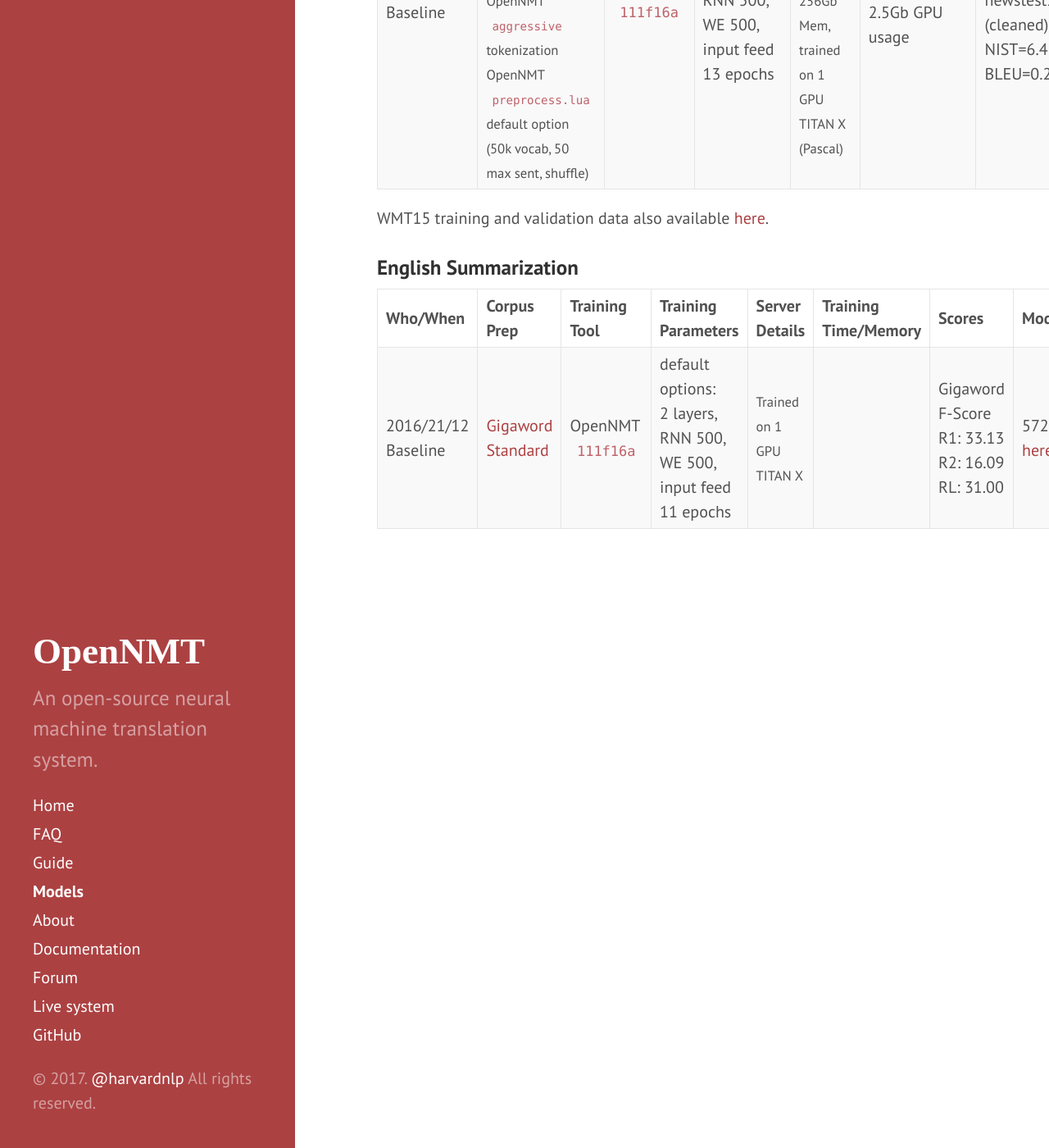
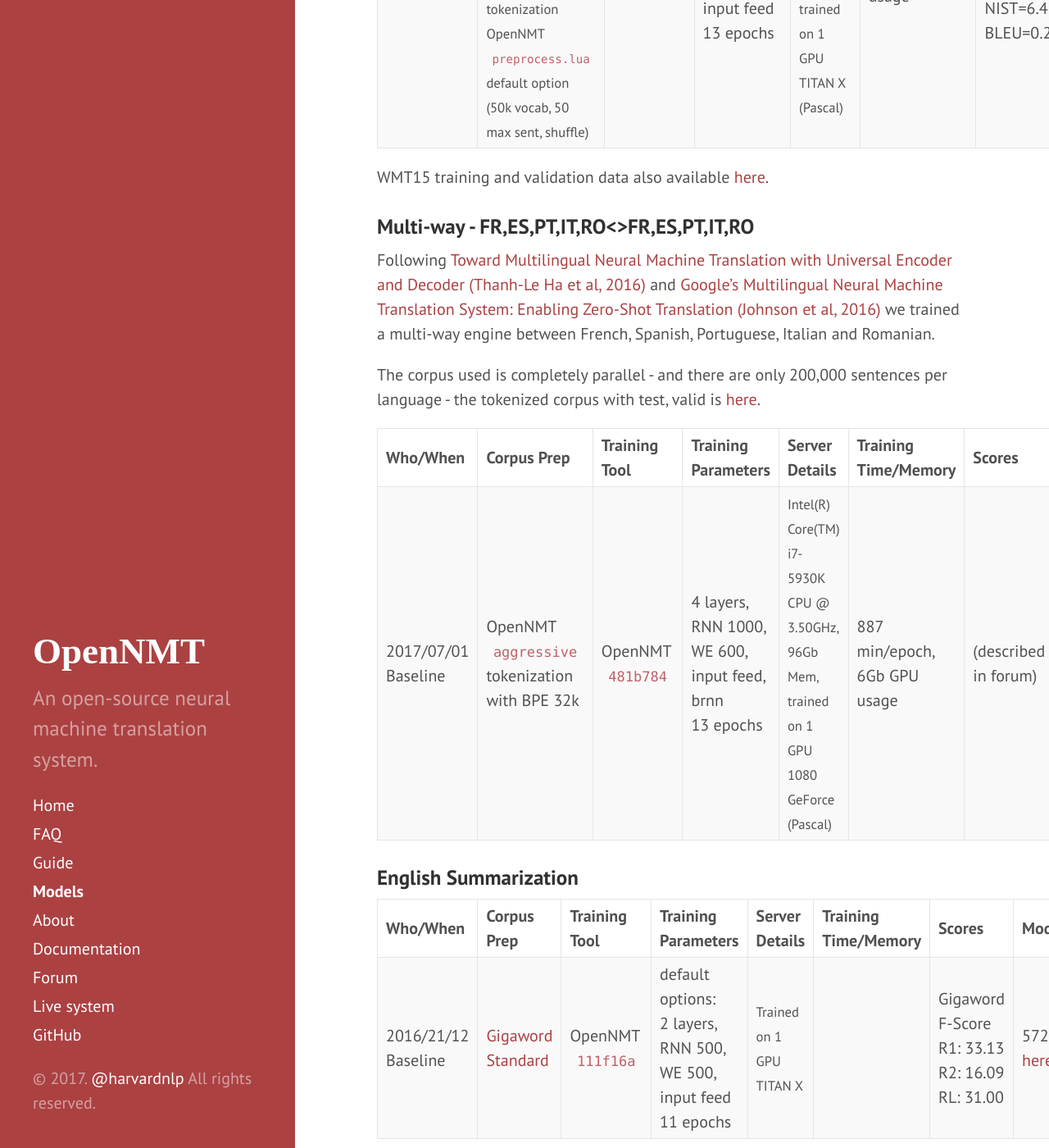
Before and after one commit to OpenNMT/opennmt.github.io, a Jekyll site: the page built from Models.md, in a window 1280 px wide and 1400 px high, scrolled down 1743 px. Shown: the whole window at 82% size. Built offline with Jekyll 4.4.1, drawn with Linux system fonts in a browser that asks for light colours; some of the changed text lies outside the part shown.

```diff
--- a/Models.md
+++ b/Models.md
@@ -9,13 +9,12 @@ order: 3
 
 Available models trained using OpenNMT
 
-* [English -> German](https://s3.amazonaws.com/opennmt-models/onmt_baseline_wmt15-all.en-de_epoch13_7.19.t7)
-* [German -> English](https://s3.amazonaws.com/opennmt-models/onmt_baseline_wmt15-all.de-en_epoch13_8.98.t7)
+* [English -> German](https://s3.amazonaws.com/opennmt-models/onmt_baseline_wmt15-all.en-de_epoch13_7.19_release.t7)
+* [German -> English](https://s3.amazonaws.com/opennmt-models/onmt_baseline_wmt15-all.de-en_epoch13_8.98_release.t7)
 * [English Summarization](https://s3.amazonaws.com/opennmt-models/sum_model_epoch11_14.62.t7)
-
+* [Multi-way - FR,ES,PT,IT,RO<>FR,ES,PT,IT,RO](https://s3.amazonaws.com/opennmt-models/onmt_esfritptro-4-1000-600_epoch13_3.12_release.t7)
 More models coming soon
 
-* FR,ES,PT,IT,RO<>FR,ES,PT,IT,RO
 * Ubuntu Dialogue Dataset
 * Syntactic Parsing
 * Image-to-Text
@@ -31,7 +30,7 @@ If you have a competitive model - please contact us at info@opennmt.net with nec
 
 | Who/When      | Corpus Prep     | Training Tool | Training Parameters | Server Details | Training Time/Memory | Scores | Model |
 |:------------- |:--------------- |:-------------|:-------------------|:---------------|:-------------|:------|:-----|
-| 2016/20/12<br>Baseline | [WMT15 - Translation Task](http://www.statmt.org/wmt15/translation-task.html)<br><small>+ Raw Europarl v7<br>+ Common Crawl<br>+ News Commentary v10<br>OpenNMT `aggressive` tokenization<br>OpenNMT `preprocess.lua` default option (50k vocab, 50 max sent, shuffle) | OpenNMT `111f16a` | default options:<br>2 layers, RNN 500, WE 500, input feed<br>13 epochs | <small>Intel(R) Core(TM) i7-6800K CPU @ 3.40GHz, 256Gb Mem, trained on 1 GPU TITAN X (Pascal) | 355 min/epoch, 2.5Gb GPU usage | valid newstest2013:<br>PPL: 7.19<br>newstest2014 (cleaned):<br>NIST=5.5376<br>BLEU=0.1702 | 692M [here](https://s3.amazonaws.com/opennmt-models/onmt_baseline_wmt15-all.en-de_epoch13_7.19.t7) |
+| 2016/20/12<br>Baseline | [WMT15 - Translation Task](http://www.statmt.org/wmt15/translation-task.html)<br><small>+ Raw Europarl v7<br>+ Common Crawl<br>+ News Commentary v10<br>OpenNMT `aggressive` tokenization<br>OpenNMT `preprocess.lua` default option (50k vocab, 50 max sent, shuffle) | OpenNMT `111f16a` | default options:<br>2 layers, RNN 500, WE 500, input feed<br>13 epochs | <small>Intel(R) Core(TM) i7-6800K CPU @ 3.40GHz, 256Gb Mem, trained on 1 GPU TITAN X (Pascal) | 355 min/epoch, 2.5Gb GPU usage | valid newstest2013:<br>PPL: 7.19<br>newstest2014 (cleaned):<br>NIST=5.5376<br>BLEU=0.1702 | 692M [here](https://s3.amazonaws.com/opennmt-models/onmt_baseline_wmt15-all.en-de_epoch13_7.19_release.t7) |
 
 WMT15 training and validation data also available [here](https://s3.amazonaws.com/opennmt-models/wmt15-de-en.tgz).
 
@@ -39,9 +38,19 @@ WMT15 training and validation data also available [here](https://s3.amazonaws.co
 
 | Who/When      | Corpus Prep     | Training Tool | Training Parameters | Server Details | Training Time/Memory | Scores | Model |
 |:------------- |:--------------- |:-------------|:-------------------|:---------------|:-------------|:------|:-----|
-| 2016/20/12<br>Baseline | [WMT15 - Translation Task](http://www.statmt.org/wmt15/translation-task.html)<br><small>+ Raw Europarl v7<br>+ Common Crawl<br>+ News Commentary v10<br>OpenNMT `aggressive` tokenization<br>OpenNMT `preprocess.lua` default option (50k vocab, 50 max sent, shuffle) | OpenNMT `111f16a` | default options:<br>2 layers, RNN 500, WE 500, input feed<br>13 epochs | <small>Intel(R) Core(TM) i7-6800K CPU @ 3.40GHz, 256Gb Mem, trained on 1 GPU TITAN X (Pascal) | 346 min/epoch, 2.5Gb GPU usage | valid newstest2013:<br>PPL: 8.98<br>newstest2014 (cleaned):<br>NIST=6.4531<br>BLEU=0.2067 | 692M [here](https://s3.amazonaws.com/opennmt-models/onmt_baseline_wmt15-all.de-en_epoch13_8.98.t7) |
+| 2016/20/12<br>Baseline | [WMT15 - Translation Task](http://www.statmt.org/wmt15/translation-task.html)<br><small>+ Raw Europarl v7<br>+ Common Crawl<br>+ News Commentary v10<br>OpenNMT `aggressive` tokenization<br>OpenNMT `preprocess.lua` default option (50k vocab, 50 max sent, shuffle) | OpenNMT `111f16a` | default options:<br>2 layers, RNN 500, WE 500, input feed<br>13 epochs | <small>Intel(R) Core(TM) i7-6800K CPU @ 3.40GHz, 256Gb Mem, trained on 1 GPU TITAN X (Pascal) | 346 min/epoch, 2.5Gb GPU usage | valid newstest2013:<br>PPL: 8.98<br>newstest2014 (cleaned):<br>NIST=6.4531<br>BLEU=0.2067 | 692M [here](https://s3.amazonaws.com/opennmt-models/onmt_baseline_wmt15-all.de-en_epoch13_8.98_release.t7) |
 
 WMT15 training and validation data also available [here](https://s3.amazonaws.com/opennmt-models/wmt15-de-en.tgz).
+
+### Multi-way - FR,ES,PT,IT,RO<>FR,ES,PT,IT,RO
+
+Following [Toward Multilingual Neural Machine Translation with Universal Encoder and Decoder (Thanh-Le Ha et al, 2016)](https://arxiv.org/abs/1611.04798) and [Google's Multilingual Neural Machine Translation System: Enabling Zero-Shot Translation (Johnson et al, 2016)](https://arxiv.org/abs/1611.04558) we trained a multi-way engine between French, Spanish, Portuguese, Italian and Romanian.
+
+The corpus used is completely parallel - and there are only 200,000 sentences per language - the tokenized corpus with test, valid is [here](opennmt-trainingdata/multi-esfritptro-parallel-tokenized.tgz).
+
+| Who/When      | Corpus Prep     | Training Tool | Training Parameters | Server Details | Training Time/Memory | Scores | Model |
+|:------------- |:--------------- |:-------------|:-------------------|:---------------|:-------------|:------|:-----|
+| 2017/07/01<br>Baseline | OpenNMT `aggressive` tokenization with BPE 32k | OpenNMT `481b784` | 4 layers, RNN 1000, WE 600, input feed, brnn<br>13 epochs | <small>Intel(R) Core(TM) i7-5930K CPU @ 3.50GHz, 96Gb Mem, trained on 1 GPU 1080 GeForce (Pascal) | 887 min/epoch, 6Gb GPU usage | (described in forum) | 2.9G (GPU) [here](https://s3.amazonaws.com/opennmt-models/onmt_esfritptro-4-1000-600_epoch13_3.12_release.t7) |
 
 ### English Summarization
 
```
